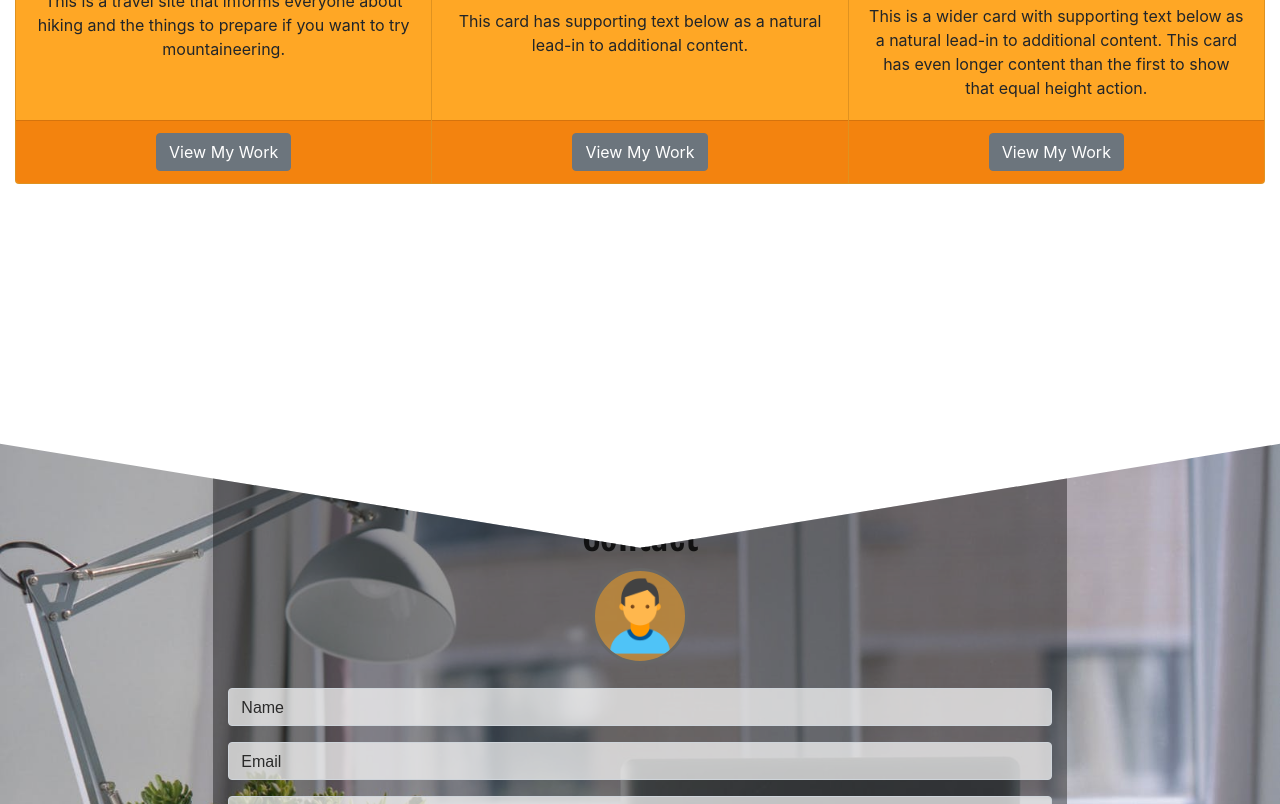
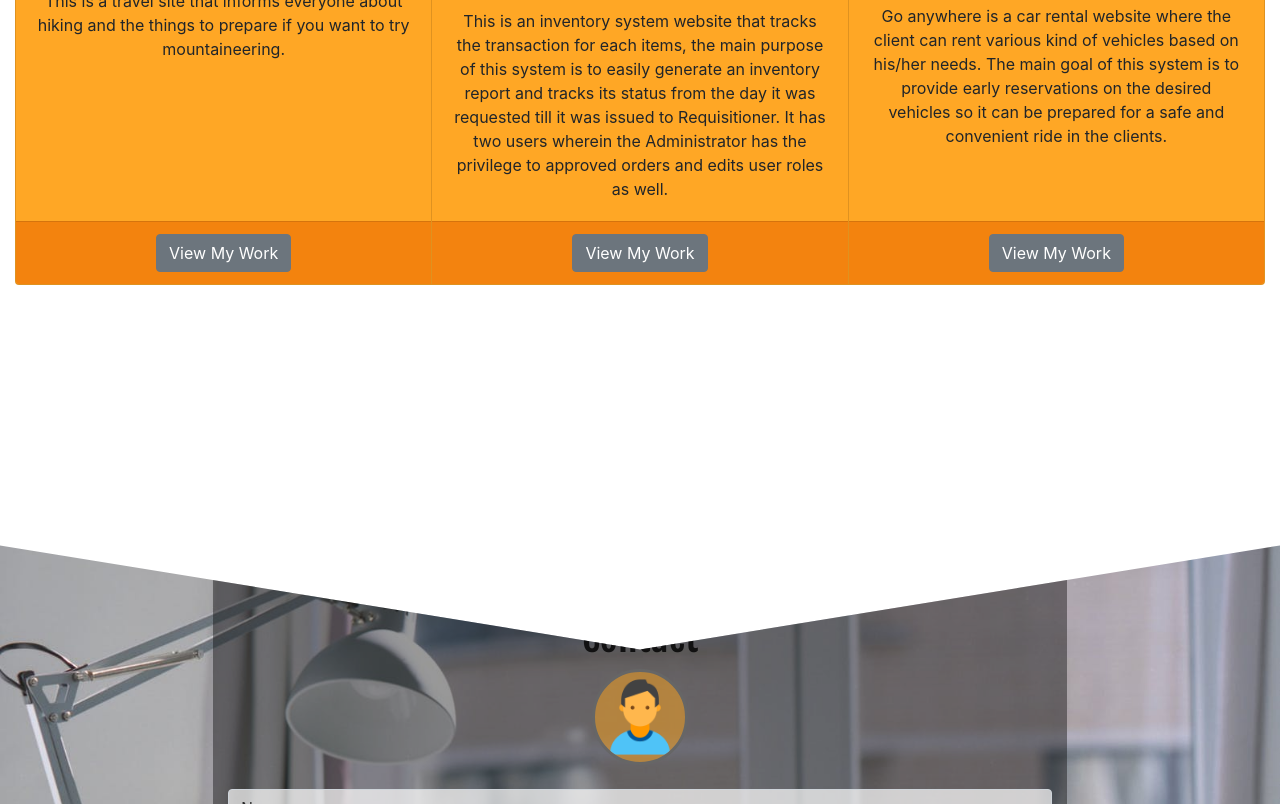
Before and after one commit to Asantos03/portfolio03, a plain HTML site: page index.html in a window 1280 px wide. Shown: the part 1908-2712 px from the top of the page. Drawn offline with nearby package versions, Linux system fonts and the light colour scheme; a web font is replaced by a local one.

Commit message:
Update index.html

```diff
--- a/index.html
+++ b/index.html
@@ -121,7 +121,7 @@
     <img class="card-img-top" src="assets/images/countit.jpg" alt="Card image cap">
     <div class="card-body">
      <img class="card-title" src="assets/images/countit.png">
-      <p class="card-text">This card has supporting text below as a natural lead-in to additional content.</p>
+      <p class="card-text">This is an inventory system website that tracks the transaction for each items, the main purpose of this system is to easily generate an inventory report and tracks its status from the day it was requested till it was issued to Requisitioner. It has two users wherein the Administrator has the privilege to approved orders and edits user roles as well.</p>
     </div>
     <div class="card-footer">
       <a class="btn btn-secondary" href="https://csp2-inventory.herokuapp.com/">View My Work</a>
@@ -131,7 +131,7 @@
     <img class="card-img-top" src="assets/images/goanywhere.jpg" alt="Card image cap">
     <div class="card-body">
       <img class="card-title" src="assets/images/carlogo.png">
-      <p class="card-text">This is a wider card with supporting text below as a natural lead-in to additional content. This card has even longer content than the first to show that equal height action.</p>
+      <p class="card-text">Go anywhere is a car rental website where the client can rent various kind of vehicles based on his/her needs. The main goal of this system is to provide early reservations on the desired vehicles so it can be prepared for a safe and convenient ride in the clients.</p>
     </div>
     <div class="card-footer">
       <a class="btn btn-secondary" href="https://murmuring-tor-65130.herokuapp.com/">View My Work</a>
```
